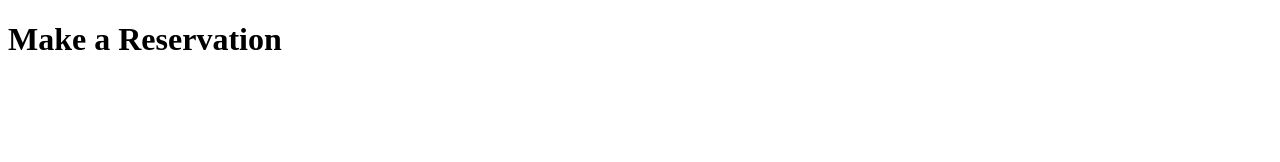
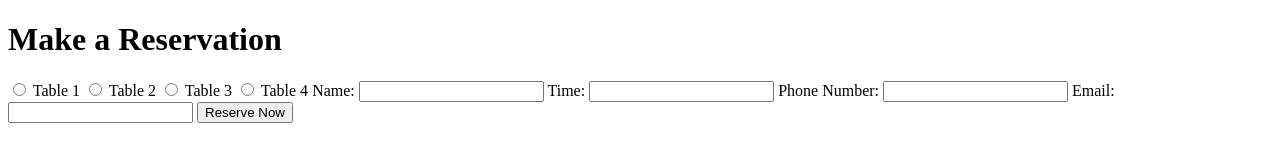
Before and after one commit to nbur4556/hot-restaurant, a plain HTML site: page template/reservations.html in a window 1280 px wide. Drawn offline with Linux system fonts and the light colour scheme.

Commit message:
created form for reservation page

```diff
--- a/template/reservations.html
+++ b/template/reservations.html
@@ -9,6 +9,29 @@
 
     <body>
         <h1>Make a Reservation</h1>
+
+        <input type='radio' id='table1' name='table' value='table1'>
+        <label for='table1'>Table 1</label>
+        <input type='radio' id='table2' name='table' value='table2'>
+        <label for='table2'>Table 2</label>
+        <input type='radio' id='table3' name='table' value='table3'>
+        <label for='table3'>Table 3</label>
+        <input type='radio' id='table4' name='table' value='table4'>
+        <label for='table4'>Table 4</label>
+
+        <label for='name'>Name:</label>
+        <input type='text' id='name' name='name'>
+
+        <label for='name'>Time:</label>
+        <input type='text' id='name' name='name'>
+
+        <label for='name'>Phone Number:</label>
+        <input type='text' id='name' name='name'>
+
+        <label for='name'>Email:</label>
+        <input type='text' id='name' name='name'>
+
+        <button id='reserve-btn'>Reserve Now</button>
     </body>
 
 </html>
```
